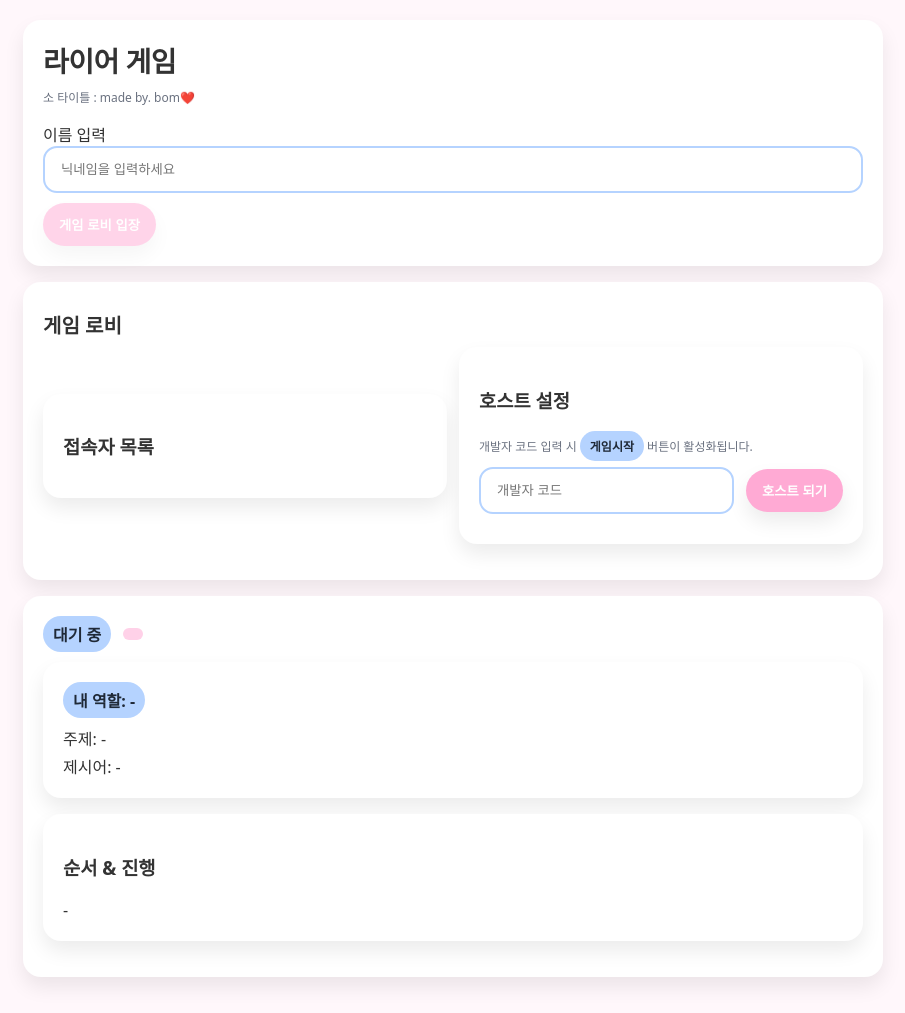
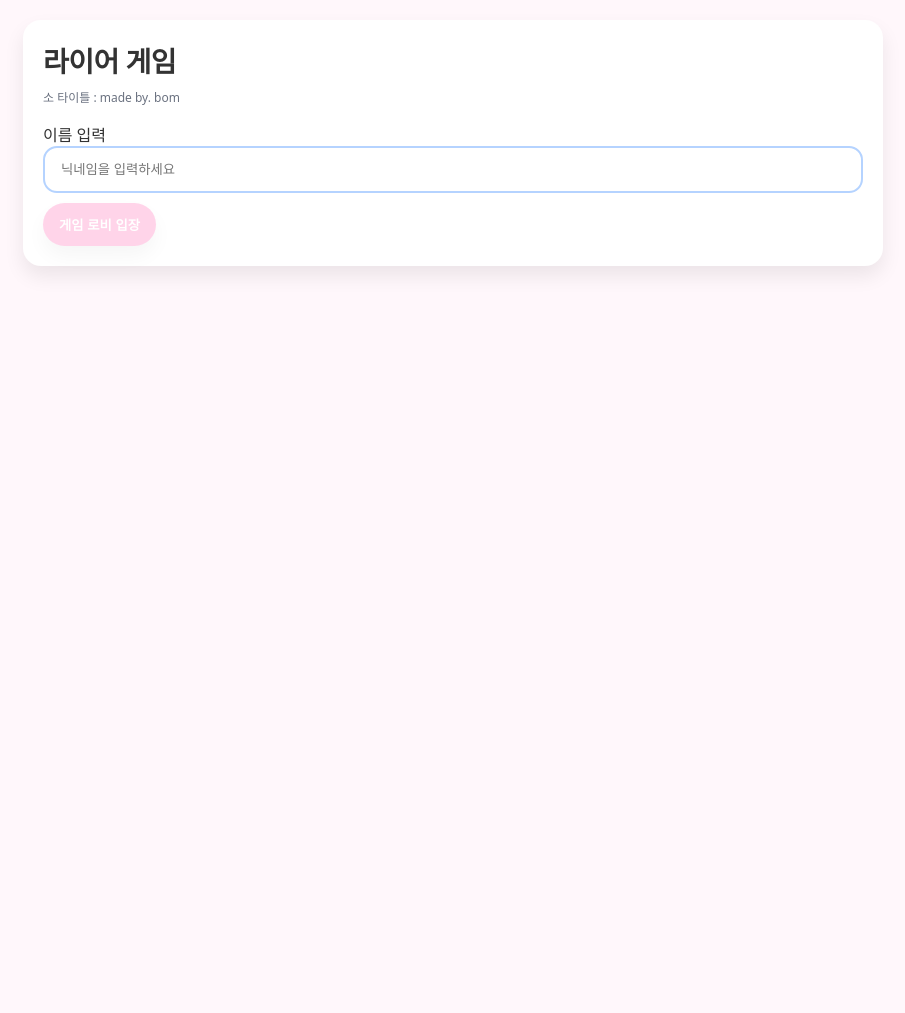
Before and after one commit to bomi-coder/liar_game, a Flask app: page / in a window 1280 px wide. Shown: the whole page, without its empty margins (187-1092 px from the left). After the commit the page ends 272 px from the top, so only its background shows below. Run offline with Flask 3, Linux system fonts and the light colour scheme; some libraries are stand-ins or nearby versions.

Commit message:
Add files via upload

```diff
--- a/static/client.js
+++ b/static/client.js
@@ -12,6 +12,7 @@ function $all(sel){ return document.querySelectorAll(sel); }
 const joinForm = $("#join-form");
 const nameInput = $("#name-input");
 const lobbyBtn = $("#lobby-btn");
+const introSection = $("#intro");
 const lobbySection = $("#lobby");
 const playerList = $("#player-list");
 const startBtn = $("#start-btn");
@@ -33,7 +34,7 @@ const scoreboardBox = $("#scoreboard-box");
 const scoreboardList = $("#scoreboard-list");
 const csvBtn = $("#csv-btn");
 
-// --- 호스트 컨트롤 ---
+// 호스트 컨트롤
 const hostControls = $("#host-controls");
 const btnBeginRound = $("#btn-begin-round");
 const btnNextSpeaker = $("#btn-next-speaker");
@@ -46,32 +47,22 @@ function updateHostControls(){
   hostControls.style.display = isHost ? "block" : "none";
 }
 
-if(btnBeginRound){ btnBeginRound.onclick = ()=> socket.emit("begin_round"); }
-if(btnNextSpeaker){ btnNextSpeaker.onclick = ()=> socket.emit("next_speaker"); }
-if(btnStartDiscussion){ btnStartDiscussion.onclick = ()=> socket.emit("start_discussion"); }
-if(btnStartVote){ btnStartVote.onclick = ()=> socket.emit("start_vote_manual"); }
-if(btnStartSumReveal){ btnStartSumReveal.onclick = ()=> socket.emit("start_vote_sum_reveal"); }
-
-
-// 초기가리기
-lobbySection.style.display = "none";
-gameSection.style.display = "none";
+// 발언자 팝업
+const speakerPopup = $("#speaker-popup");
+const speakerBadge = document.querySelector(".speaker-name-badge");
 
 // 이름 입력 후 로비 버튼 노출
 nameInput.addEventListener("input", () => {
-  if (nameInput.value.trim().length > 0) {
-    lobbyBtn.disabled = false;
-  } else {
-    lobbyBtn.disabled = true;
-  }
+  lobbyBtn.disabled = nameInput.value.trim().length <= 0;
 });
 
 // 로비 입장
 lobbyBtn.addEventListener("click", (e) => {
   e.preventDefault();
   myName = nameInput.value.trim();
+  if(!myName) return;
   socket.emit("join", {name: myName});
-  $("#intro").style.display = "none";
+  introSection.style.display = "none";
   lobbySection.style.display = "block";
 });
 
@@ -87,48 +78,38 @@ startBtn.addEventListener("click", () => {
   socket.emit("start_game");
 });
 
+// 버튼 바인딩
+if(btnBeginRound){ btnBeginRound.onclick = ()=> socket.emit("begin_round"); }
+if(btnNextSpeaker){ btnNextSpeaker.onclick = ()=> socket.emit("next_speaker"); }
+if(btnStartDiscussion){ btnStartDiscussion.onclick = ()=> socket.emit("start_discussion"); }
+if(btnStartVote){ btnStartVote.onclick = ()=> socket.emit("start_vote_manual"); }
+if(btnStartSumReveal){ btnStartSumReveal.onclick = ()=> socket.emit("start_vote_sum_reveal"); }
+
 // 투표
 function sendVote(targetSid){
   socket.emit("vote", {target_sid: targetSid});
 }
 
 // 라이어 정답 제출
+if(guessBtn){
   guessBtn.addEventListener("click", () => {
     const val = guessInput.value.trim();
     if(!val) return;
     socket.emit("liar_guess", {guess: val});
     guessInput.value = "";
   });
+}
 
 // 타이머 표시
 function setTimer(sec){
-  timerBox.textContent = sec + "초";
+  timerBox.textContent = sec ? `남은 시간: ${sec}초` : "";
 }
-
-// scoreboard CSV 다운로드
-csvBtn.addEventListener("click", () => {
-  let rows = [["이름","점수"]];
-  $all("#scoreboard-list li").forEach(li => {
-    const name = li.getAttribute("data-name");
-    const score = li.getAttribute("data-score");
-    rows.push([name, score]);
-  });
-  const csv = rows.map(r => r.join(",")).join("\n");
-  const blob = new Blob([csv], {type: "text/csv;charset=utf-8;"});
-  const url = URL.createObjectURL(blob);
-  const a = document.createElement("a");
-  a.href = url;
-  a.download = "liar_game_scoreboard.csv";
-  document.body.appendChild(a);
-  a.click();
-  document.body.removeChild(a);
-  URL.revokeObjectURL(url);
-});
 
 // ---- 소켓 이벤트 처리 ----
 socket.on("joined", (data) => {
   mySid = data.sid;
   myName = data.name;
+  updateHostControls();
 });
 
 socket.on("player_list", (list) => {
@@ -146,38 +127,36 @@ socket.on("player_list", (list) => {
 });
 
 socket.on("host_ok", (res) => {
-  if(res.ok){
-    alert("호스트 권한이 부여되었습니다.");
-  } else {
-    alert("코드가 올바르지 않습니다.");
-  }
+  alert(res.ok ? "호스트 권한이 부여되었습니다." : "코드가 올바르지 않습니다.");
+  if(res.ok){ isHost = true; updateHostControls(); }
 });
 
 socket.on("error_msg", (data) => {
   alert(data.msg);
 });
 
-socket.on("game_start", (data) => {
+socket.on("game_start", () => {
   lobbySection.style.display = "none";
   gameSection.style.display = "block";
   scoreboardBox.style.display = "none";
   phaseTitle.textContent = "게임 시작! 라운드 준비 중...";
-  roleBox.textContent = "";
-  subjectBox.textContent = "";
-  keywordBox.textContent = "";
-  orderBox.innerHTML = "";
+  roleBox.textContent = "내 역할: -";
+  subjectBox.textContent = "주제: -";
+  keywordBox.textContent = "제시어: -";
+  orderBox.innerHTML = "-";
   voteBox.style.display = "none";
   guessBox.style.display = "none";
   setTimer("");
+  updateHostControls();
 });
 
 socket.on("round_start", (data) => {
   phaseTitle.textContent = `라운드 ${data.round}/${data.total_rounds} 시작!`;
   subjectBox.textContent = `주제: ${data.subject}`;
-  // keywordBox는 여기서 건드리지 않음! (role_assignment에서 최종 세팅)
   voteBox.style.display = "none";
   guessBox.style.display = "none";
   orderBox.innerHTML = "";
+  setTimer("");
 });
 
 socket.on("role_assignment", (data) => {
@@ -186,31 +165,61 @@ socket.on("role_assignment", (data) => {
   keywordBox.textContent = `제시어: ${data.keyword}`;
 });
 
-socket.on("hint_turn", (data) => {
-  phaseTitle.textContent = "힌트 발언 단계";
-  orderBox.innerHTML = `발언자: ${data.speaker_name} (${data.order_index+1}/${data.total})`;
+socket.on("hints_ready", (data)=>{
+  phaseTitle.textContent = "힌트 발언 단계 (준비됨)";
+  // 발언 순서 리스트 표시
+  if(Array.isArray(data.order)){
+    orderBox.innerHTML = data.order.map((o,i)=> `${i+1}. ${o.name}`).join("<br>");
+  }
 });
 
-socket.on("discussion_start", (data) => {
+socket.on("hint_turn", (data) => {
+  phaseTitle.innerHTML = `<span class="speaker-highlight">${data.speaker_name}</span> <span class="small">(${data.order_index+1}/${data.total})</span>`;
+
+  // 발언자에게만 팝업 + 진동
+  if(mySid === data.speaker_sid){
+    if(speakerBadge){ speakerBadge.textContent = data.speaker_name; }
+    if(speakerPopup){ speakerPopup.style.display = "flex"; }
+    if(navigator.vibrate){ navigator.vibrate(300); }
+    setTimeout(()=>{ if(speakerPopup) speakerPopup.style.display = "none"; }, 4000);
+  }
+});
+
+socket.on("discussion_start", () => {
   phaseTitle.textContent = "자유 토론";
 });
 
 socket.on("vote_start", (data) => {
-  phaseTitle.textContent = data.first ? "1차 공개 투표" : "재투표";
+  phaseTitle.textContent = data.first ? "1차 공개 투표" : (data.round===2 ? "2차 공개 투표" : "공개 투표");
   voteBox.style.display = "block";
   voteList.innerHTML = "";
   data.candidates.forEach(c => {
     const btn = document.createElement("button");
     btn.className = "pill";
     btn.textContent = c.name;
-    btn.onclick = () => sendVote(c.sid);
+    btn.onclick = () => {
+      // UI 피드백
+      $all("#vote-list .pill").forEach(b=> b.classList.remove("vote-selected","vote-confirmed"));
+      btn.classList.add("vote-selected");
+      // 전송
+      socket.emit("vote", {target_sid: c.sid});
+    };
     const li = document.createElement("li");
     li.appendChild(btn);
     voteList.appendChild(li);
   });
 });
 
-socket.on("vote_tie", (data) => {
+socket.on("vote_ok", () => {
+  // 확정 피드백
+  $all("#vote-list .pill.vote-selected").forEach(b=> b.classList.add("vote-confirmed"));
+});
+
+socket.on("vote_update", (data) => {
+  // 필요 시 공개 현황 UI 갱신(1차/2차 분리 UI가 있으면 라운드에 맞게 표시)
+});
+
+socket.on("vote_tie", () => {
   alert("동률입니다. 동률자 발언을 진행합니다.");
 });
 
@@ -220,11 +229,10 @@ socket.on("tie_speech_turn", (data) => {
 
 socket.on("liar_guess_start", (data) => {
   phaseTitle.textContent = `라이어 정답 기회 (지목됨: ${data.liar_name})`;
-  guessBox.style.display = "none"; // 기본은 숨김, 라이어에게만 enable 이벤트
+  guessBox.style.display = "none";
 });
 
 socket.on("liar_input_enable", () => {
-  // 라이어에게만 입력창 표시
   guessBox.style.display = "block";
 });
 
@@ -253,35 +261,6 @@ socket.on("game_over", (data) => {
   scoreboardBox.style.display = "block";
 });
 
-socket.on("timer_tick", (data) => {
-  setTimer(data.remaining);
-});
-
-socket.on("timer_done", () => {
-  // no-op
-});
-const btnStartSumReveal = $("#btn-start-sum-reveal");
-if(btnStartSumReveal){ btnStartSumReveal.onclick = ()=> socket.emit("start_vote_sum_reveal"); }
-
-socket.on("timer_reset", (data)=>{
-  if(timerBox){
-    timerBox.classList.remove("timer-flash");
-    void timerBox.offsetWidth;
-    timerBox.classList.add("timer-flash");
-    timerBox.textContent = `남은 시간: ${data.seconds}초`;
-  }
-});
-
-socket.on("vote_result_sum", (data)=>{
-  if(voteSumResultBox && voteSumResultText){
-    voteSumResultText.textContent = `최다 득표: ${data.accused.name} (역할: ${data.role})`;
-    voteSumResultBox.style.display = "block";
-  }
-});
-
-socket.on("vote_ok", (data)=>{
-  // 투표 확정 시 버튼 강조
-  $all("#vote-box button.vote-selected").forEach(b=>{
-    b.classList.add("vote-confirmed");
-  });
-});
+socket.on("timer_reset", (data)=> setTimer(data.seconds));
+socket.on("timer_tick", (data) => setTimer(data.remaining));
+socket.on("timer_done", () => {});
--- a/static/style.css
+++ b/static/style.css
@@ -1,4 +1,3 @@
-/* 귀여운 파스텔 스타일 */
 :root{
   --bg:#fff7fb;
   --card:#ffffff;
@@ -10,124 +9,36 @@
   --radius:18px;
   --shadow: 0 10px 20px rgba(0,0,0,0.08);
 }
-
 *{ box-sizing: border-box; }
-
-html, body{
-  margin:0; padding:0;
-  background: var(--bg);
-  color: var(--text);
-  font-family: "Noto Sans KR", system-ui, -apple-system, Segoe UI, Roboto, "Apple SD Gothic Neo", "Malgun Gothic", sans-serif;
-}
-
-.container{
-  max-width: 900px; margin: 0 auto; padding: 20px;
-}
-
-.card{
-  background: var(--card);
-  border-radius: var(--radius);
-  box-shadow: var(--shadow);
-  padding: 20px;
-  margin-bottom: 16px;
-}
-
-h1{
-  margin: 0 0 8px;
-  font-size: 28px;
-  letter-spacing: -0.5px;
-}
+html, body{ margin:0; padding:0; background: var(--bg); color: var(--text);
+  font-family: "Noto Sans KR", system-ui, -apple-system, Segoe UI, Roboto, "Apple SD Gothic Neo", "Malgun Gothic", sans-serif; }
+.container{ max-width: 900px; margin: 0 auto; padding: 20px; }
+.card{ background: var(--card); border-radius: var(--radius); box-shadow: var(--shadow); padding: 20px; margin-bottom: 16px; }
+h1{ margin: 0 0 8px; font-size: 28px; letter-spacing: -0.5px; }
 h2{ font-size: 20px; margin: 8px 0 8px; }
 p{ color: var(--muted); margin: 6px 0; }
-
-input[type="text"]{
-  width: 100%;
-  padding: 14px 16px;
-  border: 2px solid var(--accent);
-  border-radius: 14px;
-  outline: none;
-}
-
-.btn{
-  background: var(--primary);
-  border: none;
-  color: #fff;
-  padding: 12px 16px;
-  border-radius: 999px;
-  cursor: pointer;
-  font-weight: 700;
-  box-shadow: var(--shadow);
-  display: inline-flex;
-  align-items: center;
-  gap: 8px;
-}
+input[type="text"]{ width: 100%; padding: 14px 16px; border: 2px solid var(--accent); border-radius: 14px; outline: none; }
+.btn{ background: var(--primary); border: none; color: #fff; padding: 12px 16px; border-radius: 999px; cursor: pointer; font-weight: 700; box-shadow: var(--shadow); display: inline-flex; align-items: center; gap: 8px; }
 .btn[disabled]{ opacity: .5; cursor: not-allowed; }
-
-.small{
-  font-size: 12px; color: var(--muted);
-}
-
+.small{ font-size: 12px; color: var(--muted); }
 .row{ display:flex; gap: 12px; align-items: center; flex-wrap: wrap; }
 .space{ height: 10px; }
-
 ul{ padding-left: 20px; }
 #player-list li, #vote-list li { margin: 6px 0; }
+.badge{ background: var(--accent); color:#1f2937; padding: 6px 10px; border-radius: 999px; font-weight: 700; display: inline-block; }
+.pill{ background: var(--pill); border: 2px solid var(--primary); border-radius: 999px; padding: 8px 12px; font-weight: 700; cursor: pointer; }
+#timer-box{ font-size: 24px; font-weight: 900; text-align: center; margin: 8px 0; }
 
-.badge{
-  background: var(--accent);
-  color:#1f2937;
-  padding: 6px 10px;
-  border-radius: 999px;
-  font-weight: 700;
-  display: inline-block;
-}
+/* 발언자 팝업 */
+#speaker-popup{ position: fixed; top:0; left:0; right:0; bottom:0; background: rgba(0,0,0,0.5); display:none; align-items:center; justify-content:center; z-index:1000; }
+#speaker-popup .popup-inner{ background: #fff; padding: 30px 40px; border-radius: 16px; text-align: center; box-shadow: var(--shadow); }
+.speaker-name-badge{ font-size: 2em; font-weight: bold; color: #3b82f6; display:block; margin-bottom: 12px; } /* 파랑 강조 */
 
-.pill{
-  background: var(--pill);
-  border: 2px solid var(--primary);
-  border-radius: 999px;
-  padding: 8px 12px;
-  font-weight: 700;
-  cursor: pointer;
-}
+/* 호스트 컨트롤을 스티키로 */
+#host-controls{ position: sticky; top: 8px; z-index: 20; }
 
-#timer-box{
-  font-size: 36px;
-  font-weight: 900;
-  text-align: center;
-  margin: 8px 0;
-}
-
-#scoreboard-box { display:none; }
-
-/* 모바일 최적화 */
+/* 반응형 */
 @media (max-width: 520px){
   .row{ flex-direction: column; align-items: stretch; }
   .btn{ width: 100%; justify-content: center; }
 }
-
-/* 투표 라운드별 현황 */
-#vote-status-box-1 h3{ color:#3b82f6; }
-#vote-status-box-2 h3{ color:#a855f7; }
-
-/* 버튼 애니메이션 */
-.vote-selected{
-  transform: scale(1.03);
-  outline: 3px solid var(--accent);
-  box-shadow: var(--shadow);
-}
-.vote-confirmed{
-  outline: 3px solid #10b981;
-}
-
-/* 타이머 리셋 시 살짝 반짝 */
-.timer-flash{
-  animation: flash 0.6s ease;
-}
-@keyframes flash{
-  0%{ background: #fff; }
-  50%{ background: #fff3f9; }
-  100%{ background: transparent; }
-}
-
-#host-controls{ position: sticky; top: 8px; z-index: 20; }
--- a/templates/index.html
+++ b/templates/index.html
@@ -9,9 +9,11 @@
 </head>
 <body>
   <div class="container">
+
+    <!-- 메인 인트로 -->
     <div id="intro" class="card">
       <h1>라이어 게임</h1>
-      <p class="small">소 타이틀 : made by. bom❤️</p>
+      <p class="small">소 타이틀 : made by. bom</p>
       <div class="space"></div>
       <form id="join-form">
         <label>이름 입력</label>
@@ -21,7 +23,8 @@
       </form>
     </div>
 
-    <div id="lobby" class="card">
+    <!-- 로비 (초기엔 숨김) -->
+    <div id="lobby" class="card" style="display:none;">
       <h2>게임 로비</h2>
       <div class="row">
         <div class="card" style="flex:1; min-width:260px;">
@@ -30,7 +33,7 @@
         </div>
         <div class="card" style="flex:1; min-width:260px;">
           <h3>호스트 설정</h3>
-          <p class="small">개발자 코드 입력 시 <span class="badge">게임시작</span> 버튼이 활성화됩니다.</p>
+          <p class="small">개발자 코드 입력 시 <span class="badge">게임 시작</span> 버튼이 활성화됩니다.</p>
           <div class="row">
             <input id="host-code-input" type="text" placeholder="개발자 코드" style="flex:1;">
             <button id="host-code-btn" class="btn">호스트 되기</button>
@@ -41,14 +44,14 @@
       </div>
     </div>
 
-    <div id="game" class="card">
+    <!-- 게임 화면 (초기엔 숨김) -->
+    <div id="game" class="card" style="display:none;">
       <div class="row">
         <span id="phase-title" class="badge">대기 중</span>
         <span id="timer-box" class="badge" style="background:#ffd1e8;color:#111;"></span>
       </div>
-      <div class="space"></div>
 
-      <!-- 호스트 전용 컨트롤 패널 -->
+      <!-- 호스트 전용 컨트롤 -->
       <div id="host-controls" class="card" style="display:none;">
         <h3>호스트 컨트롤</h3>
         <div class="row">
@@ -86,13 +89,22 @@
         <p class="small">기회는 한 번! (제한시간 내)</p>
       </div>
 
-      <div id="scoreboard-box" class="card">
+      <div id="scoreboard-box" class="card" style="display:none;">
         <h3>최종 점수</h3>
         <ul id="scoreboard-list"></ul>
         <div class="space"></div>
         <button class="btn" id="csv-btn">CSV로 저장</button>
       </div>
     </div>
+
+    <!-- 발언자 팝업 -->
+    <div id="speaker-popup" class="popup" style="display:none;">
+      <div class="popup-inner">
+        <span class="speaker-name-badge"></span>
+        <p>님의 힌트 발언 차례입니다</p>
+      </div>
+    </div>
+
   </div>
 
   <script src="/static/client.js"></script>
```
Lines whose indentation alone changed are shown as unchanged.
